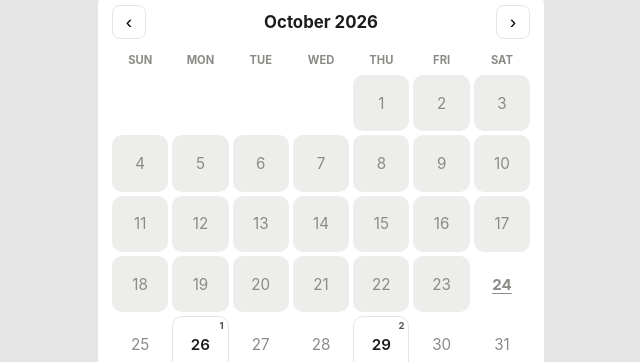
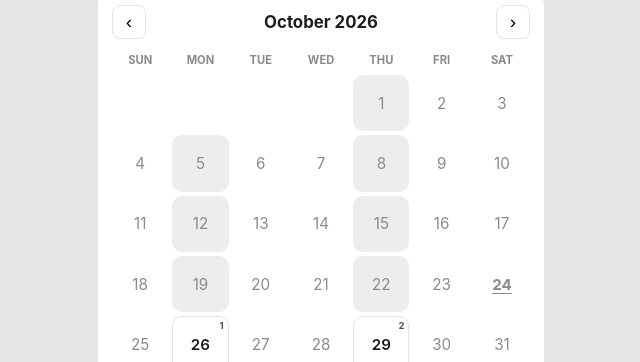
Before and after one commit to Schenng/release-calendar, a React (Vite) app: page / in a window 1280 px wide. Shown: the part 195-557 px from the top of the page, without its empty margins (319-959 px from the left). Built offline with nearby package versions, Linux system fonts and the light colour scheme; no server answers.

Commit message:
Gray only past release dates

```diff
--- a/src/components/Calendar.tsx
+++ b/src/components/Calendar.tsx
@@ -97,7 +97,7 @@ export function Calendar({
               key={day.day}
               day={day}
               isToday={sameDay(day, today)}
-              isPast={compare(day, today) < 0}
+              isPast={isRelease && compare(day, today) < 0}
               isRelease={isRelease}
               clickable={clickable}
               releasesOut={out}
```
